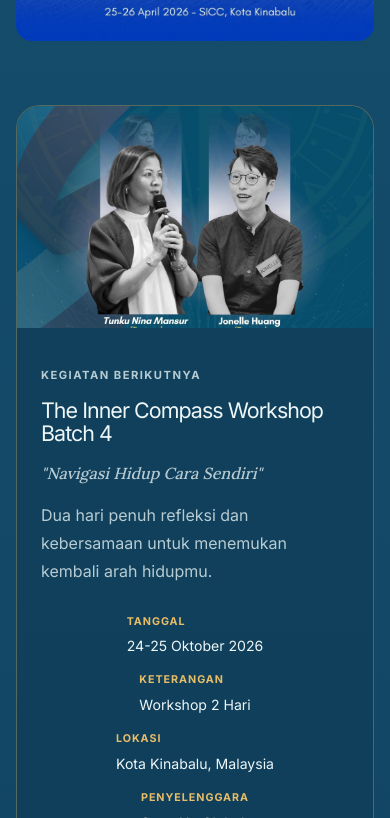
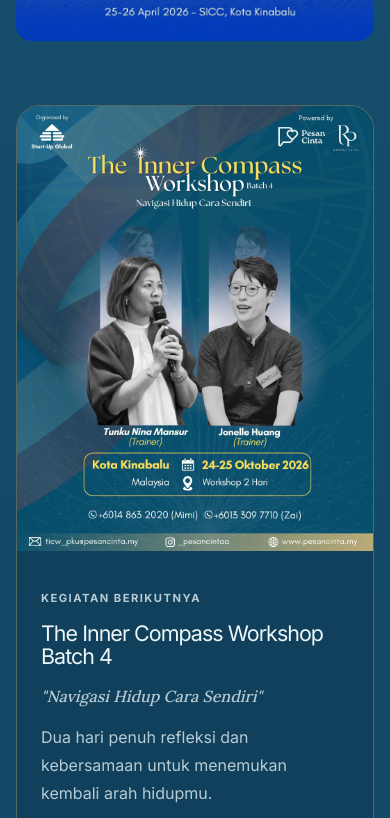
Before and after one commit to zhorahmatt/pesancinta.my, a React (Vite) app: page / in a window 390 px wide. Shown: the part 4766-5584 px from the top of the page. Built offline with nearby package versions, Linux system fonts and the light colour scheme; no server answers.

Commit message:
fix: prevent image stretching on TICW workshop cards with proper object-fit and aspect-ratio

```diff
--- a/src/styles.css
+++ b/src/styles.css
@@ -831,8 +831,11 @@ img {
 }
 
 .pc-upcoming-event > img {
-  min-height: 100%;
-  aspect-ratio: 4 / 5;
+  display: block;
+  width: 100%;
+  height: 100%;
+  object-fit: cover;
+  object-position: center top;
 }
 
 .pc-upcoming-copy {
@@ -1009,8 +1012,11 @@ img {
   }
 
   .pc-upcoming-event > img {
-    aspect-ratio: 16 / 10;
-    min-height: auto;
+    width: 100%;
+    height: auto;
+    aspect-ratio: 4 / 5;
+    object-fit: cover;
+    object-position: center top;
   }
 
   .pc-upcoming-copy {
```
